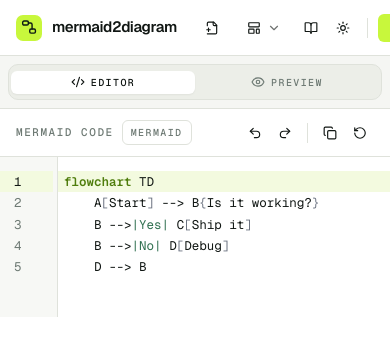
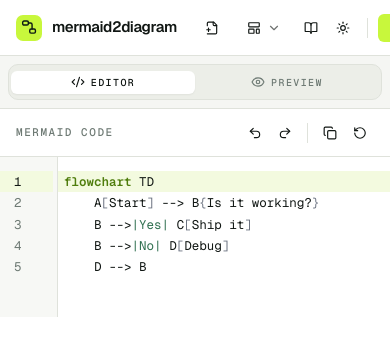
Before and after one commit to AbhinayAmbati/mermaid2diagram, a Next.js app: page /editor in a window 390 px wide. Shown: the top 356 px of the page. Built offline with nearby package versions, Linux system fonts and the light colour scheme.

Commit message:
fix(editor): keep toolbar controls reachable at narrow split widths

```diff
--- a/app/globals.css
+++ b/app/globals.css
@@ -367,6 +367,14 @@
   .marquee-row:hover .marquee-right {
     animation-play-state: paused;
   }
+
+  /*
+   * The editor toolbar adapts to the width of its own panel rather than the
+   * viewport, so its controls stay reachable when the split is dragged narrow.
+   */
+  .toolbar-scope {
+    container-type: inline-size;
+  }
 }
 
 @keyframes marquee-left {
@@ -384,6 +392,18 @@
   }
   to {
     transform: translateX(0);
+  }
+}
+
+@container (max-width: 560px) {
+  .toolbar-optional-1 {
+    display: none;
+  }
+}
+
+@container (max-width: 440px) {
+  .toolbar-optional-2 {
+    display: none;
   }
 }
 
@@ -445,7 +465,7 @@
 }
 .cm-editor .cm-selectionBackground,
 .cm-editor.cm-focused .cm-selectionBackground {
-  background: color-mix(in srgb, var(--primary) 45%, transparent) !important;
+  background: color-mix(in srgb, var(--primary) 62%, transparent) !important;
 }
 .cm-editor .cm-cursor {
   border-left-color: var(--caret) !important;
--- a/components/editor/editor-toolbar.tsx
+++ b/components/editor/editor-toolbar.tsx
@@ -2,9 +2,9 @@
 
 import {
   Check,
-  ChevronsDownUp,
-  ChevronsUpDown,
   Copy,
+  PanelLeftClose,
+  PanelLeftOpen,
   Redo2,
   RotateCcw,
   Undo2,
@@ -30,6 +30,11 @@ export interface EditorToolbarProps {
   className?: string;
 }
 
+/**
+ * The toolbar is scoped as a container: as the split is dragged narrow the
+ * title truncates first, then the badges drop away, but the action icons are
+ * never pushed out of view.
+ */
 export function EditorToolbar({
   diagramType,
   copied,
@@ -44,19 +49,25 @@ export function EditorToolbar({
   return (
     <div
       className={cn(
-        "flex h-12 shrink-0 items-center gap-2 border-b border-border px-4",
+        "toolbar-scope flex h-12 shrink-0 items-center gap-2 border-b border-border px-4",
         className
       )}
     >
-      <span className="label-mono text-muted-foreground">Mermaid Code</span>
-      <Badge variant="outline">mermaid</Badge>
+      <span className="label-mono min-w-0 flex-1 truncate text-muted-foreground">
+        Mermaid Code
+      </span>
+
+      <Badge variant="outline" className="toolbar-optional-1 shrink-0">
+        mermaid
+      </Badge>
+
       {diagramType && diagramType !== "Unknown" && (
-        <Badge variant="soft" className="hidden sm:inline-flex">
+        <Badge variant="soft" className="toolbar-optional-2 shrink-0">
           {diagramType}
         </Badge>
       )}
 
-      <div className="ml-auto flex items-center gap-0.5">
+      <div className="flex shrink-0 items-center gap-0.5">
         <TooltipButton label="Undo (⌘Z)">
           <Button
             variant="ghost"
@@ -120,9 +131,9 @@ export function EditorToolbar({
             className="hidden md:inline-flex"
           >
             {collapsed ? (
-              <ChevronsDownUp className="h-4 w-4" />
+              <PanelLeftOpen className="h-4 w-4" />
             ) : (
-              <ChevronsUpDown className="h-4 w-4" />
+              <PanelLeftClose className="h-4 w-4" />
             )}
           </Button>
         </TooltipButton>
--- a/components/editor/editor-workspace.tsx
+++ b/components/editor/editor-workspace.tsx
@@ -261,7 +261,7 @@ export function EditorWorkspace() {
               direction="horizontal"
               autoSaveId="mermaid2diagram-split"
             >
-              <ResizablePanel defaultSize={40} minSize={22} className="min-w-0">
+              <ResizablePanel defaultSize={40} minSize={30} className="min-w-0">
                 {editorPanel}
               </ResizablePanel>
               <ResizableHandle withHandle />
--- a/components/ui/select.tsx
+++ b/components/ui/select.tsx
@@ -17,7 +17,7 @@ const SelectTrigger = React.forwardRef<
   <SelectPrimitive.Trigger
     ref={ref}
     className={cn(
-      "flex h-9 w-full items-center justify-between whitespace-nowrap rounded-sm border border-border bg-card px-3 py-2 text-sm text-foreground transition-colors placeholder:text-muted-foreground focus:outline-none focus:ring-2 focus:ring-ring focus:ring-offset-2 focus:ring-offset-background disabled:cursor-not-allowed disabled:opacity-50 [&>span]:line-clamp-1",
+      "flex h-9 w-full items-center justify-between whitespace-nowrap rounded-sm border border-border bg-background px-3 py-2 text-sm text-foreground transition-colors placeholder:text-muted-foreground hover:bg-secondary/60 focus:outline-none focus:ring-2 focus:ring-ring focus:ring-offset-2 focus:ring-offset-background disabled:cursor-not-allowed disabled:opacity-50 [&>span]:line-clamp-1",
       className
     )}
     {...props}
```
